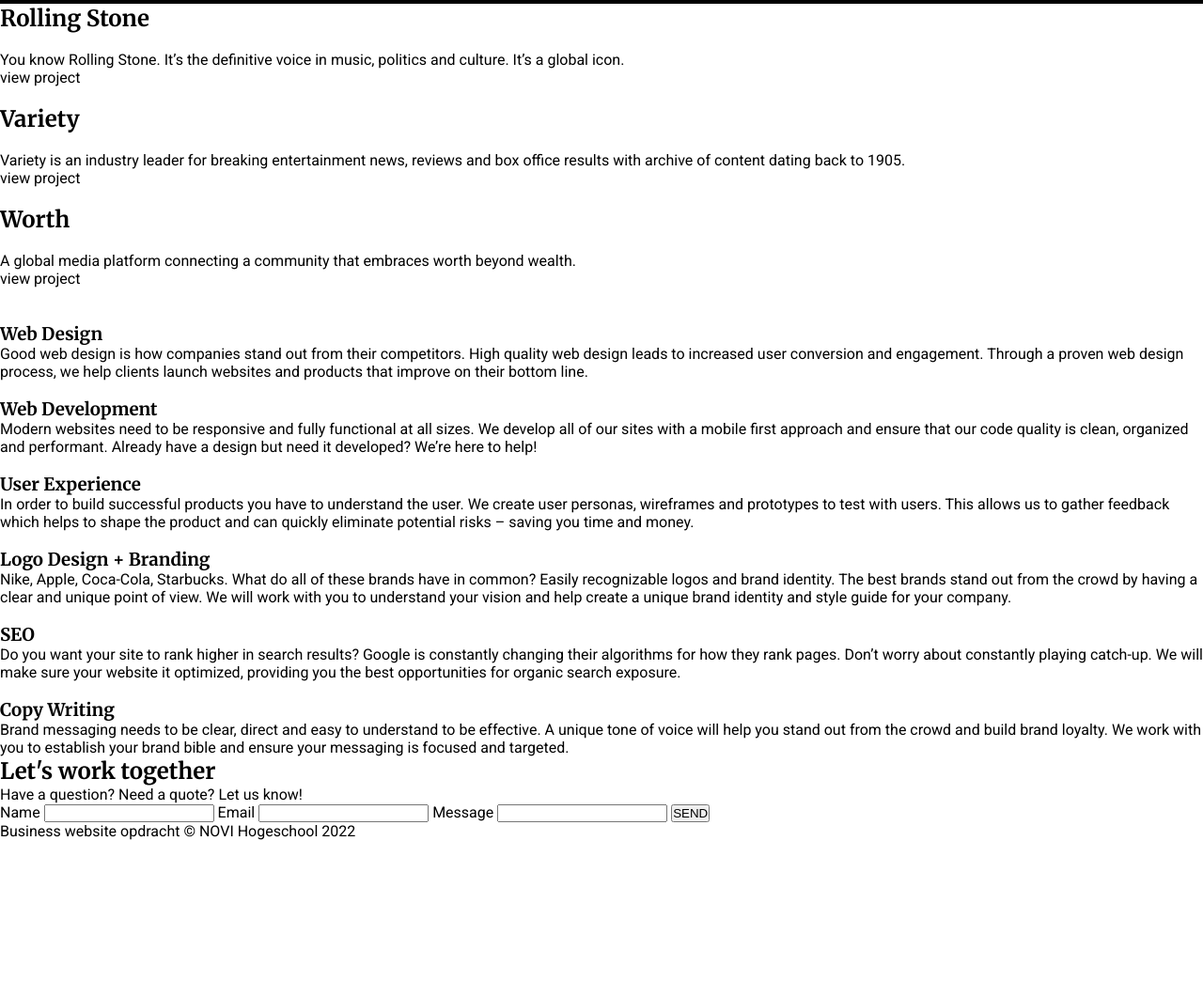
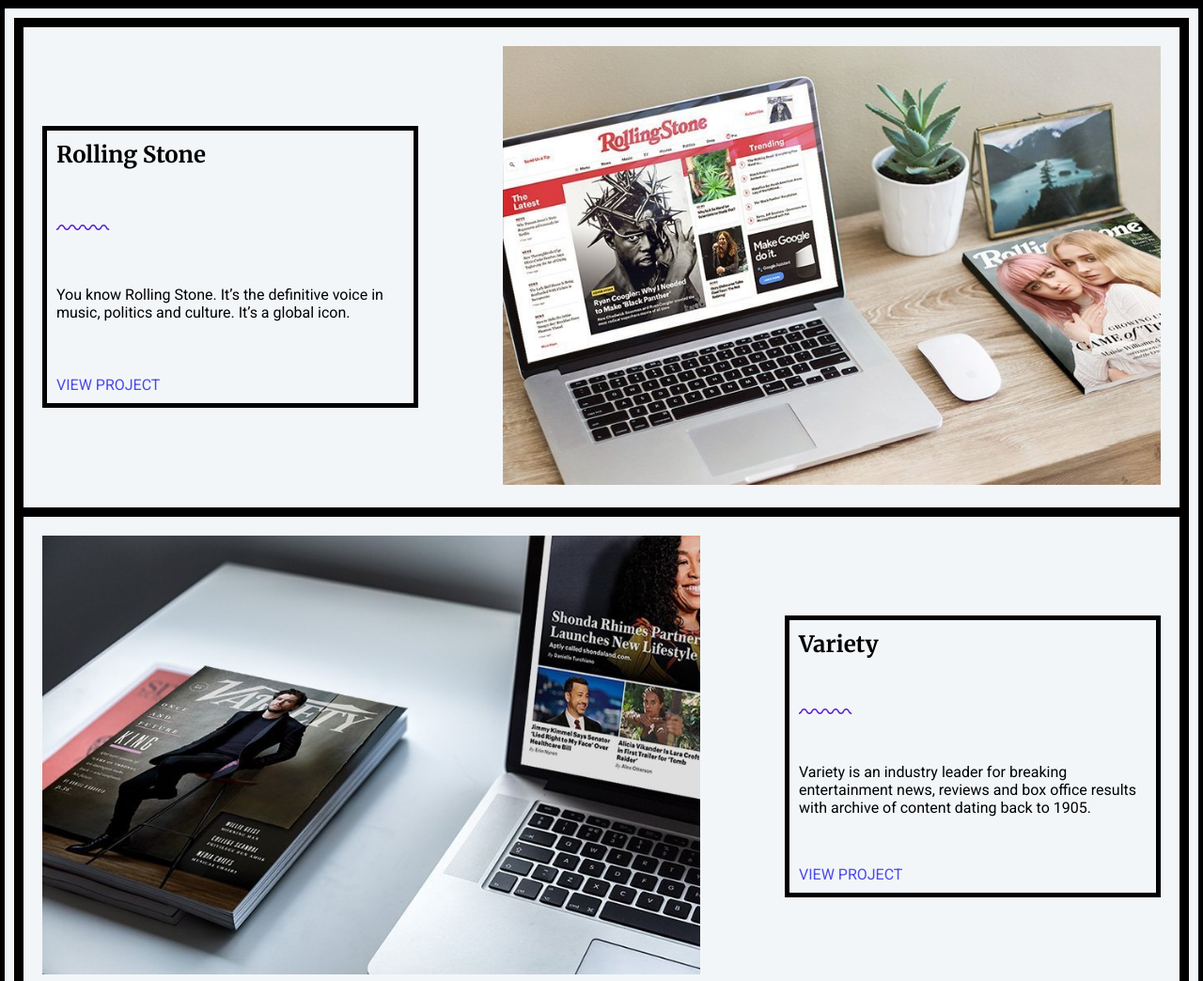
Before and after one commit to annaezer/css-concept-opdracht, a plain HTML site: page index.html in a window 1280 px wide. Shown: the part 905-1949 px from the top of the page at 94% size. Before the commit the page ends 1799 px from the top, so only its background shows below. Drawn offline with Linux system fonts and the light colour scheme.

Commit message:
Opdracht 3 soort van klaar

```diff
--- a/index.html
+++ b/index.html
@@ -11,9 +11,9 @@
     <div class="inner-box-header">
         <nav>
             <ul class="nav-items">
-                <li class="list-item"> <a href="#case-studies">Case Studies</a> </li>
-                <li class="list-item"> <a href="#services">Services</a> </li>
-                <li class="list-item"> <a href="#contact-form">Contact Us</a> </li>
+                <li class="list-item"><a href="#case-studies">Case Studies</a></li>
+                <li class="list-item"><a href="#services">Services</a></li>
+                <li class="list-item"><a href="#contact-form">Contact Us</a></li>
             </ul>
         </nav>
 
@@ -21,7 +21,7 @@
             <div class="headings">
                 <h1>Your website is an investment in the success of your business.</h1>
                 <p class="heading-two">We are here to help you succeed.</p>
-                <button type="button" class="heading-button"> <a href="#contact-form"> Let's work together </a> </button>
+                <button type="button" class="heading-button"><a href="#contact-form"> Let's work together </a></button>
             </div>
         </div>
 
@@ -46,50 +46,51 @@
 
     </section>
 
-    <section>
-        <!--        section is outer container-->
-        <!--         <div> inner container om alle articles heen</div>-->
-        <article>
+    <section class="outer-box-projects">
 
-            <div>
+        <div class="inner-box-all-projects">
+
+        <article class="inner-box-projects">
+
+            <div class="projects">
                 <h2 id="case-studies">Rolling Stone</h2>
-                <img src="">
+                <img src="assets/squiggle_line.svg" alt="squiggle line"/>
                 <p>You know Rolling Stone. It’s the definitive voice in music, politics and culture. It’s a global
                     icon.</p>
-                <p>view project</p>
+                <p> <a href="#projects"> view project </a> </p>
             </div>
 
-            <img src="">
+            <span class="image-wrapper"> <img src="assets/work-image-01.jpeg" alt="Rolling Stone magazine"/> </span>
 
         </article>
 
-        <article>
+        <article class="inner-box-projects">
 
-            <div>
+            <div class="projects">
                 <h2>Variety</h2>
-                <img src="">
+                <img src="assets/squiggle_line.svg" alt="squiggle line"/>
                 <p>Variety is an industry leader for breaking entertainment news, reviews and box office results with
                     archive of content dating back to 1905.</p>
-                <p>view project</p>
+                <p> <a href="#projects"> view project </a> </p>
             </div>
 
-            <img src="">
+            <span class="image-wrapper"> <img src="assets/work-image-02.jpeg" alt="Variety magazine"/> </span>
 
         </article>
 
-        <article>
+        <article class="inner-box-projects">
 
-            <div>
+            <div class="projects">
                 <h2>Worth</h2>
-                <img src="">
+                <img src="assets/squiggle_line.svg" alt="squiggle line"/>
                 <p>A global media platform connecting a community that embraces worth beyond wealth.</p>
-                <p>view project</p>
+                <p> <a href="#projects"> view project </a> </p>
             </div>
 
-            <img src="">
+            <span class="image-wrapper"> <img src="assets/work-image-03.jpeg" alt="Variety 500 platform"/> </span>
 
         </article>
-
+        </div>
     </section>
 
     <section>
--- a/styles.css
+++ b/styles.css
@@ -53,8 +53,8 @@
 /* --------------- 4.1 Header ------------------------- */
 
 .outer-box-header {
-    background: rgb(75,73,232);
-    background: linear-gradient(90deg, rgba(75,73,232,1) 0%, rgba(87,34,205,1) 75%);
+    background: rgb(75, 73, 232);
+    background: linear-gradient(90deg, rgba(75, 73, 232, 1) 0%, rgba(87, 34, 205, 1) 75%);
     color: #FFFFFF;
 
     display: flex;
@@ -130,7 +130,7 @@
     border-radius: 50px;
     text-transform: uppercase;
     background: #ED4385;
-    box-shadow: 0px 10px 10px rgba(0,0,0,0.30);
+    box-shadow: 0 10px 10px rgba(0, 0, 0, 0.30);
 }
 
 .heading-button a:link {
@@ -148,6 +148,7 @@
     bottom: 0;
     left: calc(50% - 25px);
 }
+
 /* --------------- 4.2 Introduction ------------------- */
 .outer-box-intro {
     background-color: #FFFFFF;
@@ -185,7 +186,7 @@
 }
 
 .intro-link {
-    color:#0C0C0C;
+    color: #0C0C0C;
     padding-top: 50px;
 }
 
@@ -197,4 +198,80 @@
 .intro-link a:visited {
     color: #0C0C0C;
 }
+
+/* --------------- 4.3 Projects ------------------- */
+
+.outer-box-projects {
+    display: flex;
+    flex-direction: row;
+    justify-content: center;
+
+    background: #F3F6F9;
+    border: 5px solid black;
+}
+
+.inner-box-all-projects {
+    display: flex;
+    flex-direction: column;
+    flex-basis: 1400px;
+
+    margin: 10px 10px;
+    border: 5px solid black;
+}
+
+.inner-box-projects {
+    display: flex;
+    flex-direction: row;
+    justify-content: space-between;
+    align-items: center;
+    flex-basis: 300px;
+    /*height: 300px;*/
+
+    padding: 20px;
+    border: 5px solid black;
+}
+
+.inner-box-projects:nth-child(even) {
+    flex-direction: row-reverse;
+}
+
+.projects {
+    display: flex;
+    flex-direction: column;
+    justify-content: space-between;
+    align-items: flex-start;
+    flex-basis: 400px;
+    height: 300px;
+    flex-grow: 0;
+    flex-shrink: 1;
+
+    padding: 10px;
+    border: 5px solid black;
+
+}
+.image-wrapper img {
+    width: 100%;
+}
+
+.image-wrapper {
+    flex-basis: 700px;
+    flex-grow: 0;
+    flex-shrink: 1;
+}
+
+.projects a:link {
+    color: #4B49E8;
+    text-transform: uppercase;
+    text-decoration: none;
+}
+
+.projects a:visited {
+    color: #4B49E8;
+}
+
+/* --------------- 4.3 Projects ------------------- */
+
+
+
+
 /* ------------------------------- 5. Media Queries -------------------------------- */
```
